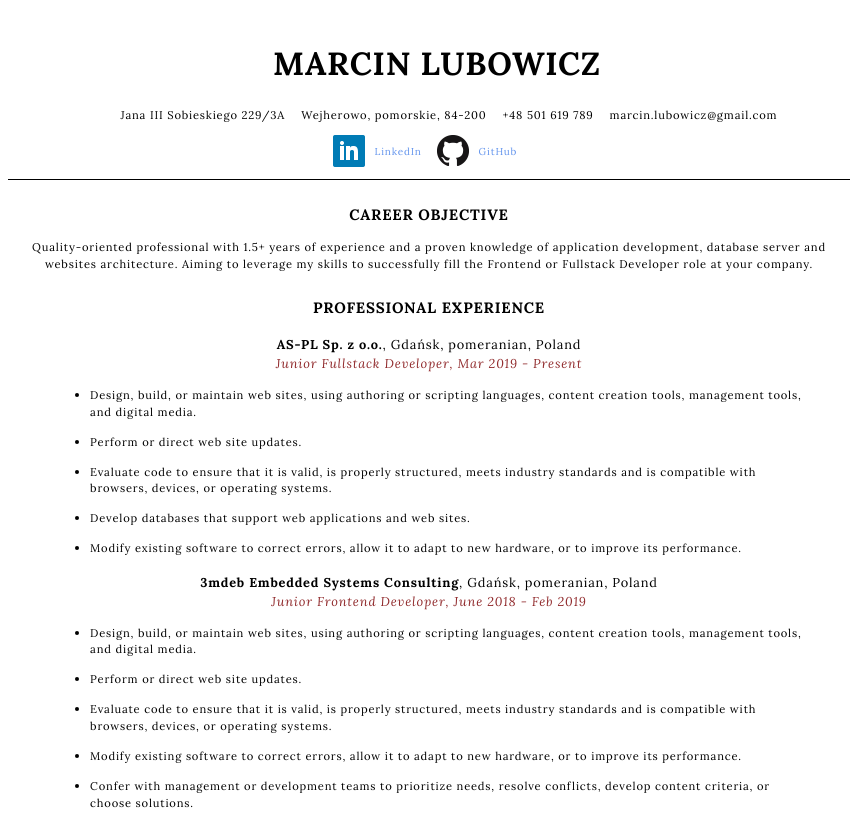
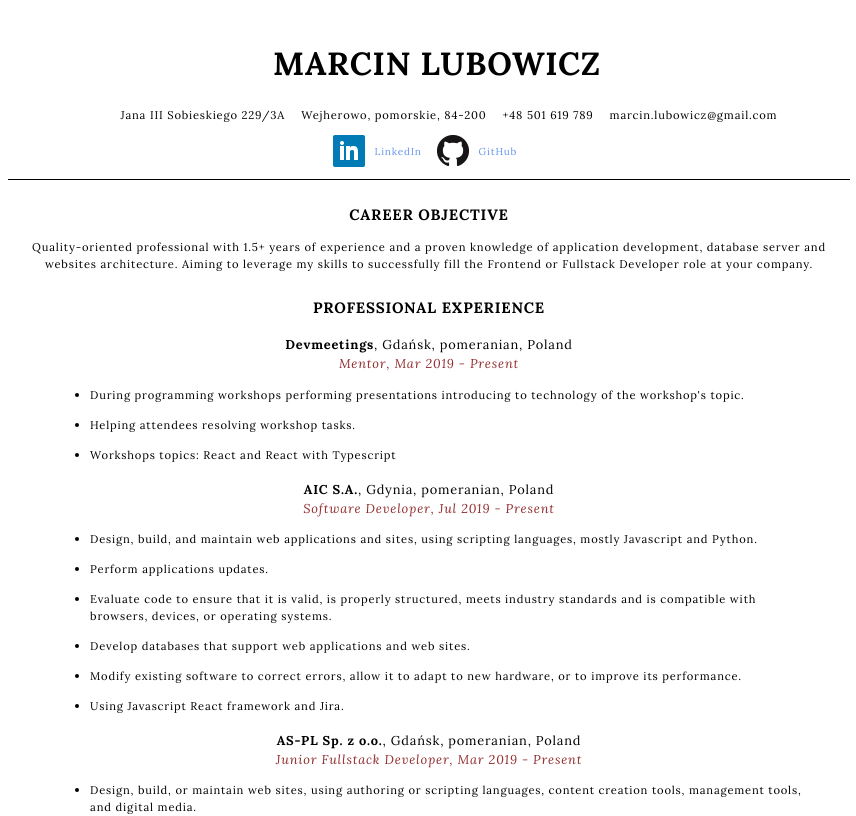
Before and after one commit to Moviss/cv-app, a React (Create React App) app: page / in a window 1280 px wide. Shown: the top 816 px of the page, without its empty margins (211-1067 px from the left). Built offline with nearby package versions, Linux system fonts and the light colour scheme.

Commit message:
cv and deps update

```diff
--- a/src/components/ProfessionalExperience/ProfessionalExperience.js
+++ b/src/components/ProfessionalExperience/ProfessionalExperience.js
@@ -2,6 +2,31 @@ import React from 'react';
 import styles from './ProfessionalExperience.module.scss';
 
 const jobs = [
+  {
+    companyName: 'Devmeetings',
+    position: 'Mentor',
+    period: 'Mar 2019 - Present',
+    location: 'Gdańsk, pomeranian, Poland',
+    responsibilities: [
+      "During programming workshops performing presentations introducing to technology of the workshop's topic.",
+      'Helping attendees resolving workshop tasks.',
+      'Workshops topics: React and React with Typescript'
+    ]
+  },
+  {
+    companyName: 'AIC S.A.',
+    position: 'Software Developer',
+    period: 'Jul 2019 - Present',
+    location: 'Gdynia, pomeranian, Poland',
+    responsibilities: [
+      'Design, build, and maintain web applications and sites, using scripting languages, mostly Javascript and Python.',
+      'Perform applications updates.',
+      'Evaluate code to ensure that it is valid, is properly structured, meets industry standards and is compatible with browsers, devices, or operating systems.',
+      'Develop databases that support web applications and web sites.',
+      'Modify existing software to correct errors, allow it to adapt to new hardware, or to improve its performance.',
+      'Using Javascript React framework and Jira.'
+    ]
+  },
   {
     companyName: 'AS-PL Sp. z o.o.',
     position: 'Junior Fullstack Developer',
@@ -12,7 +37,8 @@ const jobs = [
       'Perform or direct web site updates.',
       'Evaluate code to ensure that it is valid, is properly structured, meets industry standards and is compatible with browsers, devices, or operating systems.',
       'Develop databases that support web applications and web sites.',
-      'Modify existing software to correct errors, allow it to adapt to new hardware, or to improve its performance.'
+      'Modify existing software to correct errors, allow it to adapt to new hardware, or to improve its performance.',
+      'Using Javascript React framework and Typescript'
     ]
   },
   {
```
Also changed, not shown: package.json (+11 -11 lines), 1 other file (tests, documents, lock files or other folders).
